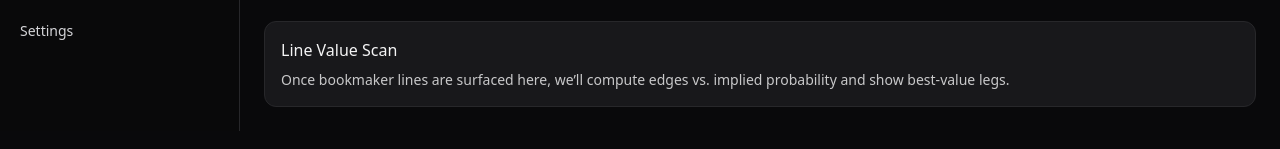
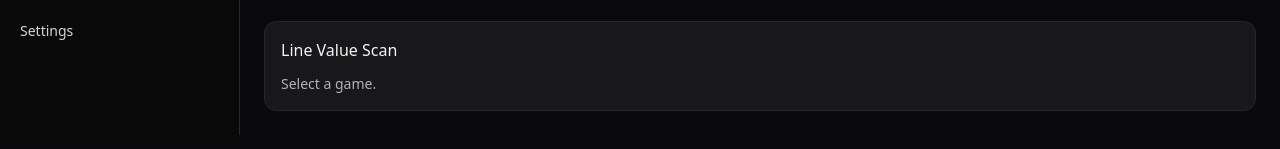
Before and after one commit to seanhockey19-coder/playbookai2.0-main-beta-nflstats-rapid-hosts, a Next.js app: page /game-breakdown in a window 1280 px wide. Shown: the part 279-428 px from the top of the page. Built offline with nearby package versions, Linux system fonts and the light colour scheme; no server answers.

Commit message:
Refactor GameBreakdownPage and update props display

```diff
--- a/app/(member)/game-breakdown/page.tsx
+++ b/app/(member)/game-breakdown/page.tsx
@@ -1,10 +1,11 @@
-// FILE: app/(member)/game-breakdown/page.tsx
+// FILE: app/(member)/game-breakdown/page.tsx  (replace the previous file's bottom "Line Value Scan" section)
 "use client";
 import * as React from "react";
 import type { Game, Prop } from "@/lib/types";
 import { getPropsEnvelope } from "@/lib/useApi";
 import { useGames } from "@/lib/hooks/useGames";
 import TeamLogo from "@/components/TeamLogo";
+import OddsTable from "./components/OddsTable";
 
 type Sport = "americanfootball_nfl" | "basketball_nba";
 
@@ -40,10 +41,7 @@ export default function GameBreakdownPage() {
     return () => { mounted = false; };
   }, [selectedGame, sport]);
 
-  const game = React.useMemo(
-    () => games.find((g) => g.id === selectedGame),
-    [games, selectedGame]
-  );
+  const game = React.useMemo(() => games.find((g) => g.id === selectedGame), [games, selectedGame]);
   const sportKey = sport === "basketball_nba" ? "nba" : "nfl";
 
   return (
@@ -108,7 +106,7 @@ export default function GameBreakdownPage() {
         </div>
       )}
 
-      {/* Narrative + quick edges */}
+      {/* Narrative + quick props */}
       <div className="grid gap-4 md:grid-cols-3">
         <div className="md:col-span-2 rounded-xl border border-zinc-800 p-4 bg-zinc-900">
           <div className="font-medium mb-2">AI Game Notes</div>
@@ -116,7 +114,6 @@ export default function GameBreakdownPage() {
             <p className="text-sm opacity-90">
               Model preview: pace, usage, and matchup trends suggest a{" "}
               <span className="font-medium">balanced</span> script with exploitable player-prop value.
-              This panel updates as new lines/props arrive.
             </p>
           ) : (
             <div className="text-sm opacity-70">Select a game to see notes.</div>
@@ -133,7 +130,9 @@ export default function GameBreakdownPage() {
             <ul className="space-y-2">
               {props.slice(0, 6).map((p) => (
                 <li key={p.id} className="flex items-center justify-between">
-                  <span className="text-sm">{p.player} — {p.market} {p.line ?? ""}</span>
+                  <span className="text-sm">
+                    {p.player} — {p.market} {p.line ?? ""}
+                  </span>
                   <span className="text-xs opacity-80">{p.odds}</span>
                 </li>
               ))}
@@ -144,12 +143,10 @@ export default function GameBreakdownPage() {
         </div>
       </div>
 
-      {/* Value scan (placeholder until odds table wired) */}
+      {/* Line Value Scan — now real data */}
       <div className="rounded-xl border border-zinc-800 p-4 bg-zinc-900">
-        <div className="font-medium mb-2">Line Value Scan</div>
-        <div className="text-sm opacity-80">
-          Once bookmaker lines are surfaced here, we’ll compute edges vs. implied probability and show best-value legs.
-        </div>
+        <div className="font-medium mb-3">Line Value Scan</div>
+        {game ? <OddsTable game={game} /> : <div className="text-sm opacity-70">Select a game.</div>}
       </div>
     </div>
   );
```
